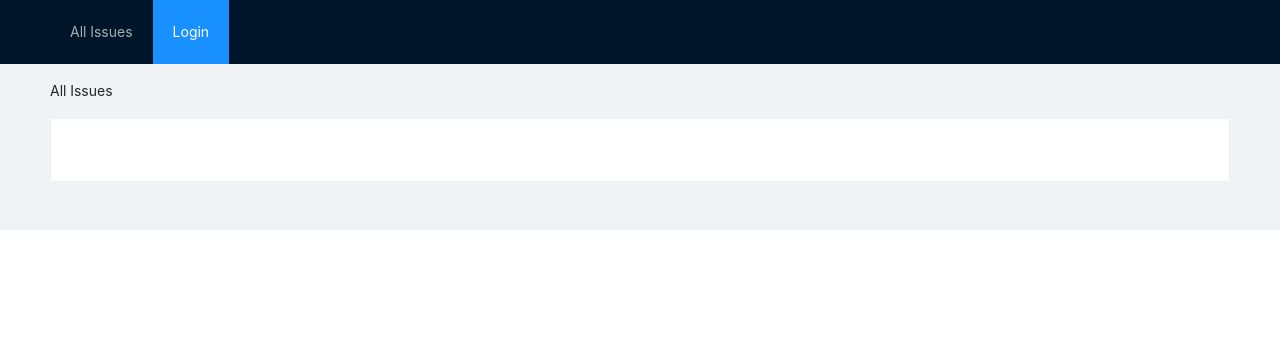
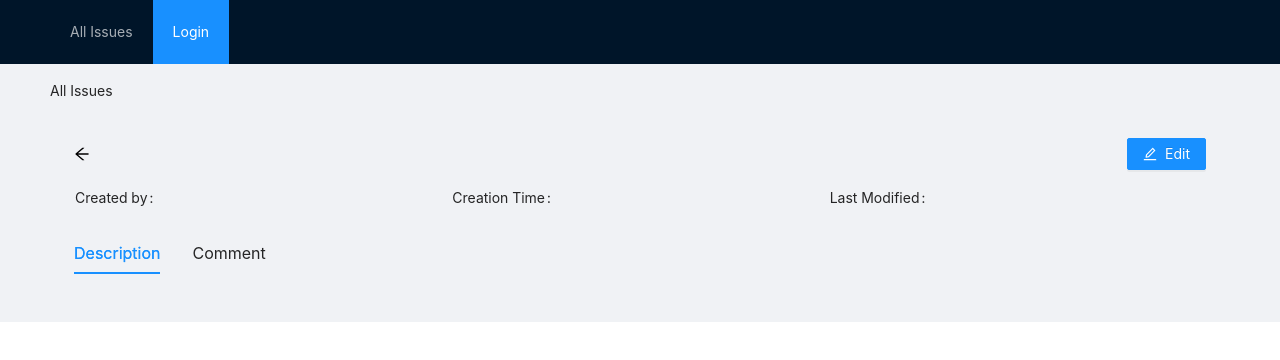
Before and after one commit to BenChenDev/issueTracker, a React (Create React App) app in the folder frontend/issue-tracker/: page /issues in a window 1280 px wide. Shown: the top 360 px of the page. Built offline with nearby package versions, Linux system fonts and the light colour scheme; no server answers.

Commit message:
edited listDetailView

```diff
--- a/frontend/issue-tracker/src/containers/IssueDetailView.js
+++ b/frontend/issue-tracker/src/containers/IssueDetailView.js
@@ -1,6 +1,7 @@
 import React, {Component} from 'react';
 import axios from 'axios';
-import { Card } from 'antd';
+import { Card, Button, Tooltip, PageHeader, Tabs, Statistic, Descriptions} from 'antd';
+import { EditOutlined } from '@ant-design/icons';
 
 class IssueDetail extends Component {
 
@@ -10,19 +11,58 @@ class IssueDetail extends Component {
 
   componentDidMount() {
     const id = this.props.match.params.issueID;
-    axios.get(`http://127.0.0.1:8000/api/issues/${id}`)
+    axios.get(`http://127.0.0.1:8000/issue_tracker/api/issues/${id}`)
       .then(res => {
         this.setState({
           issue: res.data
         });
       })
-  }
+  };
 
   render() {
+    const { TabPane } = Tabs
+    const title = this.state.issue.title ? this.state.issue.title : ""
+    const creator = this.state.issue.creator ? this.state.issue.creator : ""
+    const description = this.state.issue.description ? this.state.issue.description : ""
+    const createTime = this.state.issue.created ? this.state.issue.created : ""
+    const modified = this.state.issue.modified ? this.state.issue.modified : ""
+
+    const creationInfor = (column = 3) => (
+      <Descriptions size="small" column={column}>
+        <Descriptions.Item label="Created by">{creator}</Descriptions.Item>
+        <Descriptions.Item label="Creation Time">{createTime}</Descriptions.Item>
+        <Descriptions.Item label="Last Modified">{modified}</Descriptions.Item>
+      </Descriptions>
+    )
+
+    const Content = ({ children, extra }) => {
+      return (
+        <div className="content">
+          <div className="main">{children}</div>
+          <div className="extra">{extra}</div>
+        </div>
+      );
+    }
+
     return (
-      <Card title={this.state.issue.title}>
-        <p>{this.state.issue.description}</p>
-      </Card>
+      <PageHeader
+        className="site-page-header-responsive"
+        onBack={() => window.history.back()}
+        title={title}
+        extra={[
+          <Tooltip title="edit">
+            <Button type="primary" icon={<EditOutlined/>}>Edit</Button>
+          </Tooltip>
+        ]}
+        footer={
+          <Tabs defaultActiveKey="1">
+            <TabPane tab="Description" key="1">{description}</TabPane>
+            <TabPane tab="Comment" key="2" />
+          </Tabs>
+        }
+      >
+        <Content>{creationInfor()}</Content>
+      </PageHeader>
     )
   }
 }
--- a/frontend/issue-tracker/src/containers/IssueListView.js
+++ b/frontend/issue-tracker/src/containers/IssueListView.js
@@ -10,7 +10,7 @@ class IssueList extends Component {
   }
 
   componentDidMount() {
-    axios.get('http://127.0.0.1:8000/api/issues/')
+    axios.get('http://127.0.0.1:8000/issue_tracker/api/issues/')
       .then(res => {
         this.setState({
           issues: res.data
```
Also changed, not shown: 2 other files (tests, documents, lock files or other folders).
